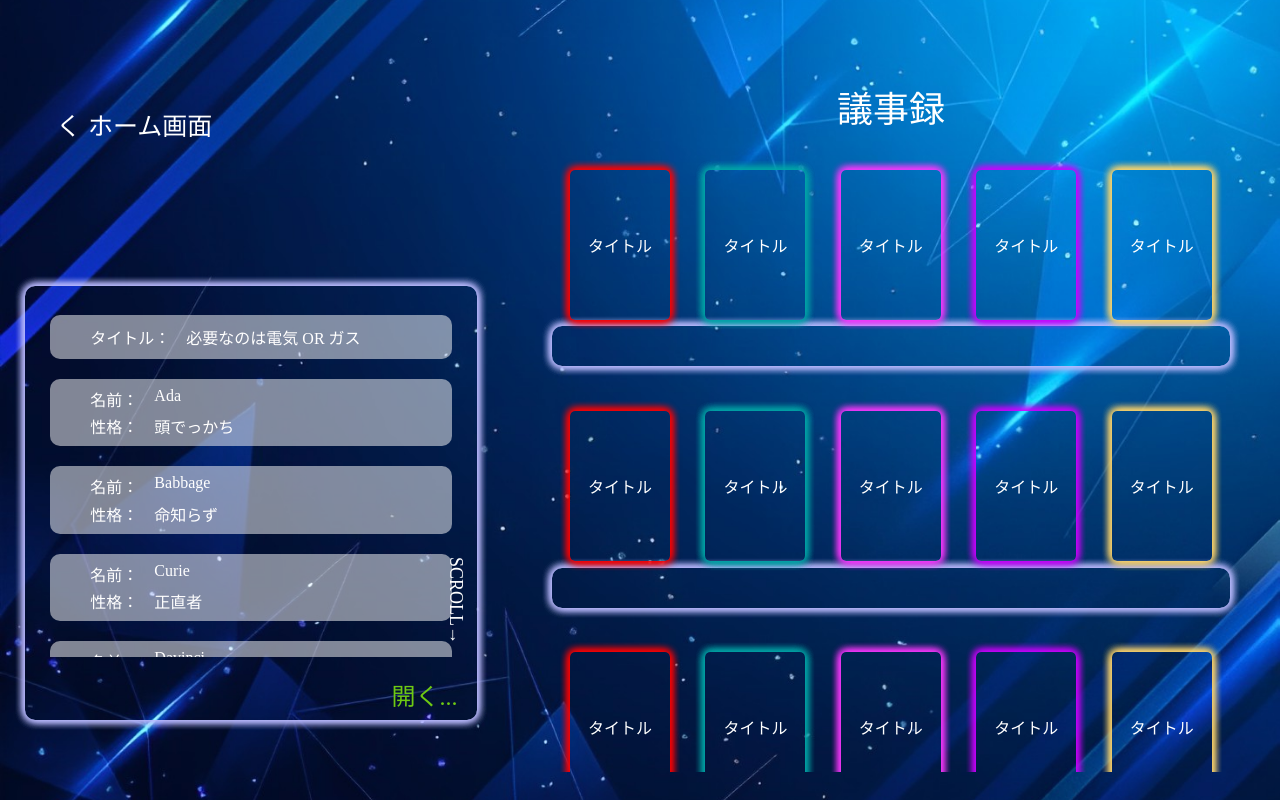
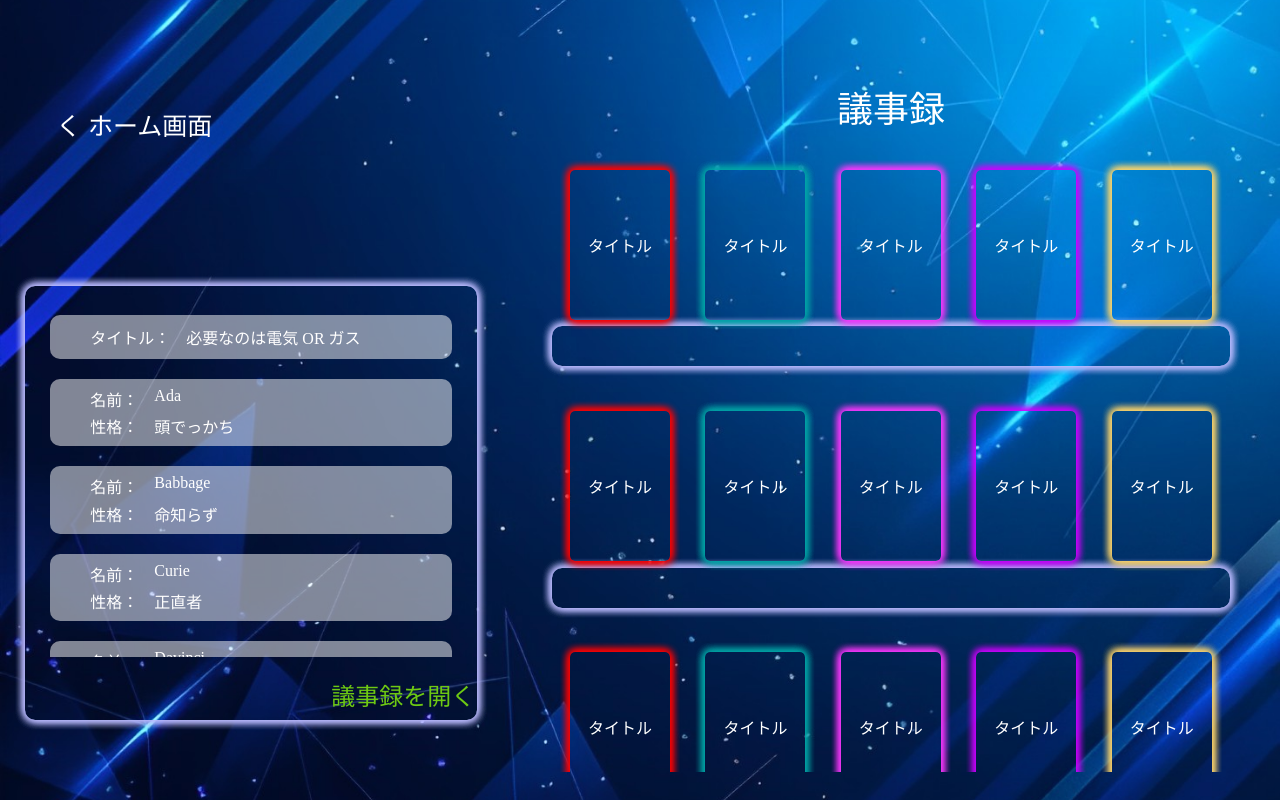
Before and after one commit to ten-pro/GiikuCAMPvol4, a Next.js app in the folder frontend/: page /record in a window 1280 px wide. Built offline with nearby package versions, Linux system fonts and the light colour scheme.

Commit message:
議事録画面
議事録を開く、に編集

```diff
--- a/frontend/src/components/Record/RecordLeft.tsx
+++ b/frontend/src/components/Record/RecordLeft.tsx
@@ -23,9 +23,8 @@ return (
                 <LeftContnts name='Davinci' position='力自慢' />
             </div>
             <div className={Styles.openArea}>
-                <div className={Styles.open}>開く...</div>
+                <div className={Styles.open}>議事録を開く</div>
             </div>
-            <div className={Styles.scroll}>SCROLL→</div>
         </div>
     </div>
 </>
--- a/frontend/src/styles/Record/Record.module.scss
+++ b/frontend/src/styles/Record/Record.module.scss
@@ -88,7 +88,7 @@
             }
         }
         .openArea {
-            width: 15%;
+            width: 30%;
             margin: 5% 0 0 auto;
             .open {
                 color: rgb(110, 201, 19);
@@ -101,14 +101,6 @@
             .open:hover {
                 text-decoration: underline;
             }
-        }
-        .scroll {
-            color: #ffffff;
-            transform: rotate(90deg);
-            position: absolute;
-            font-size: large;
-            right: -5%;
-            bottom: 25%;
         }
     }
 }
```
